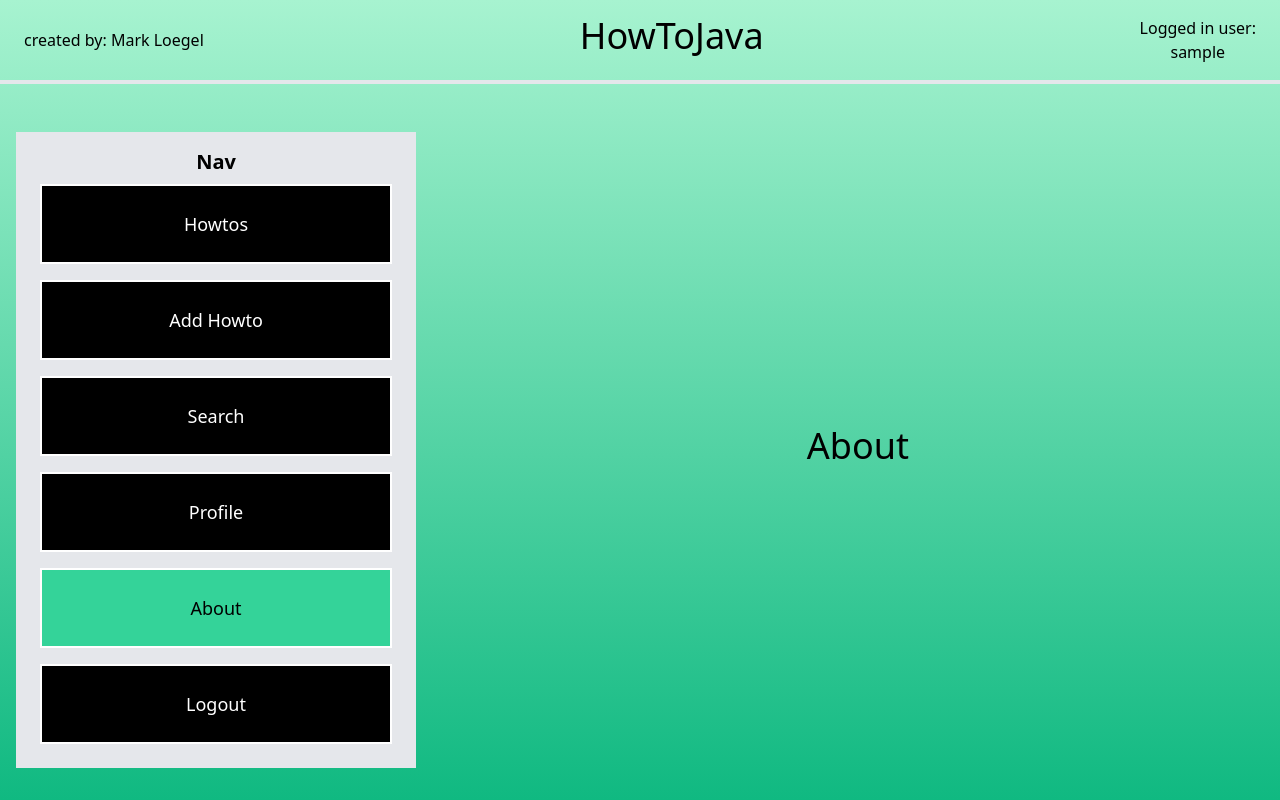
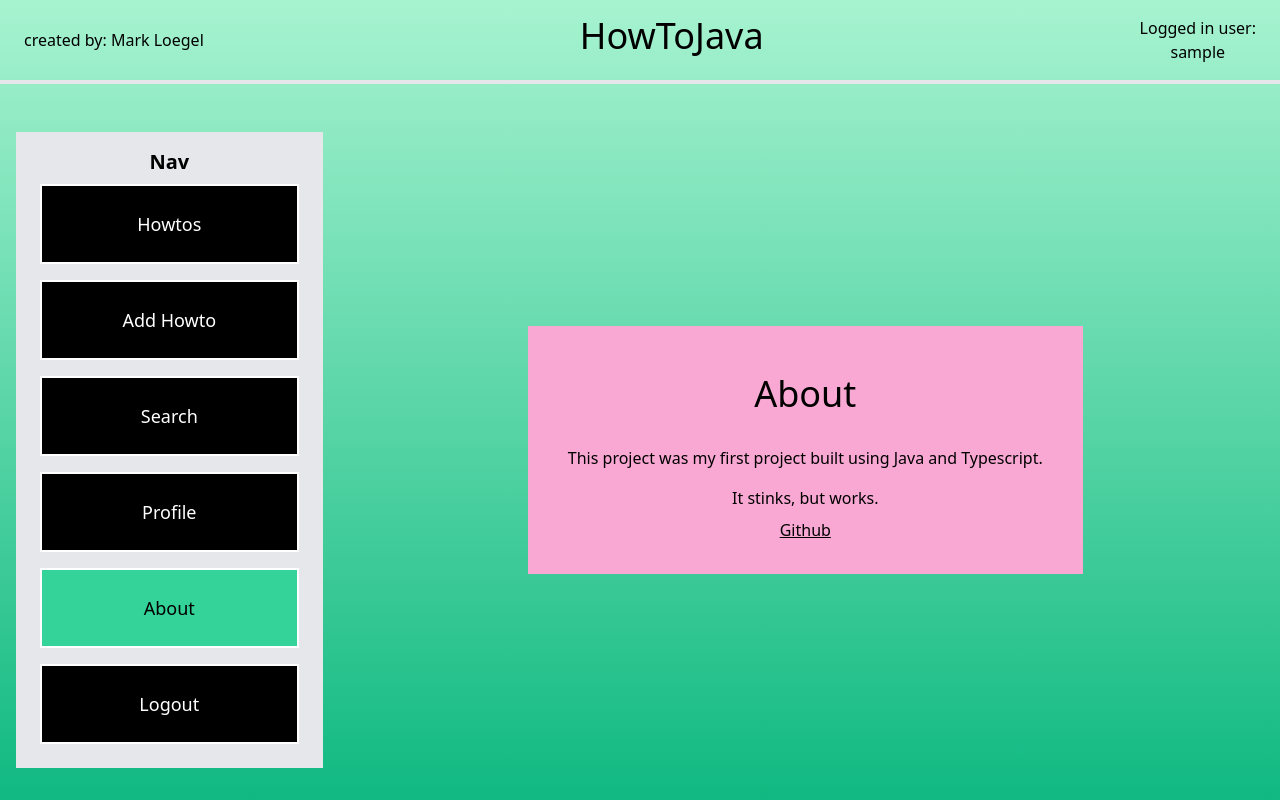
Before and after one commit to meloegel/HowToJavaFE, a React (Create React App) app: page /about in a window 1280 px wide. Built offline with nearby package versions, Linux system fonts and the light colour scheme; sample sign-in values are in the browser's storage.

Commit message:
added basic about

```diff
--- a/src/components/pages/about.tsx
+++ b/src/components/pages/about.tsx
@@ -7,8 +7,11 @@ export default function About(): JSX.Element {
       <Header showUser={true} />
       <div className="grid gird-cols-4 gap-6 p-4">
         <NavBar active={"about"} />
-        <div className="col-start-2 col-span-3 m-auto">
+        <div className="col-start-2 col-span-3 m-auto text-center bg-pink-300 p-8">
           <h2 className="text-center text-4xl p-4 mb-2">About</h2>
+          <p className="p-2">This project was my first project built using Java and Typescript.</p>
+          <p className="p-2">It stinks, but works.</p>
+          <a href="https://github.com/meloegel"><span className="underline">Github</span></a>
         </div>
       </div>
     </div>
```
